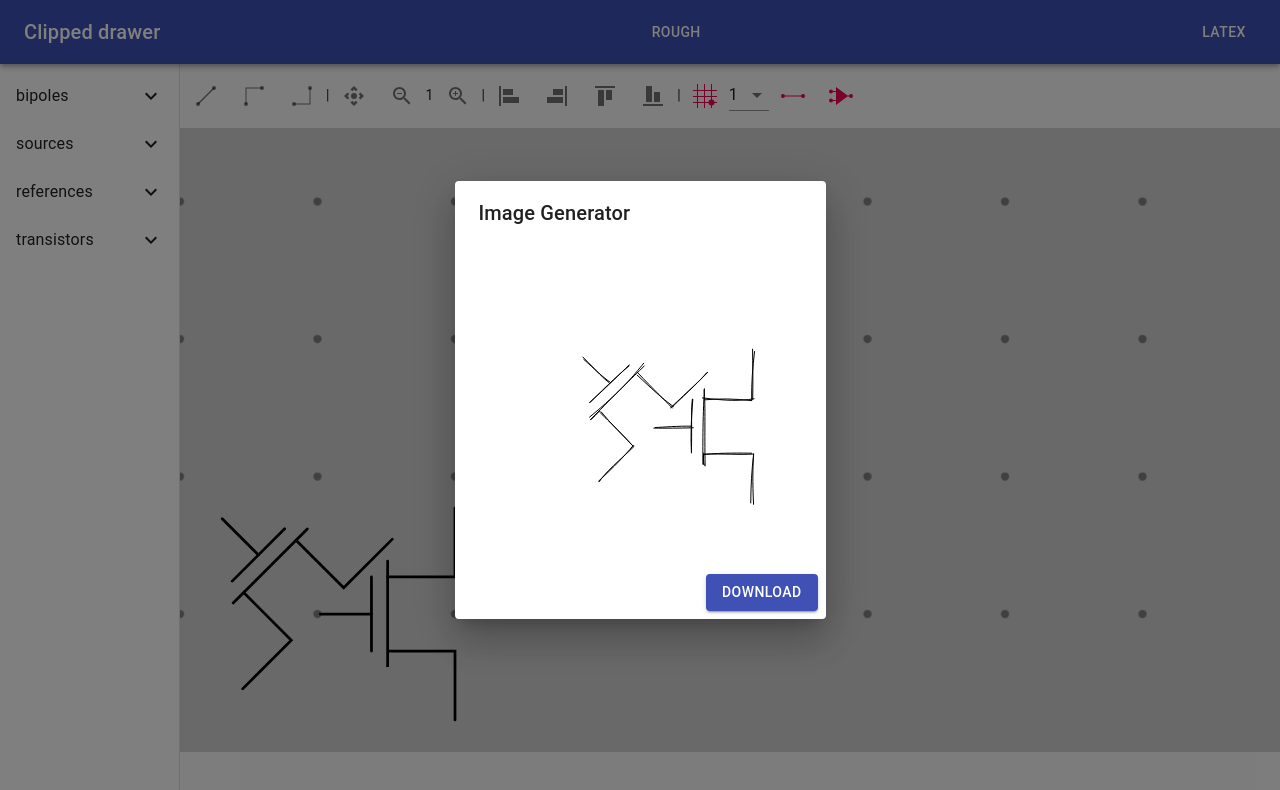
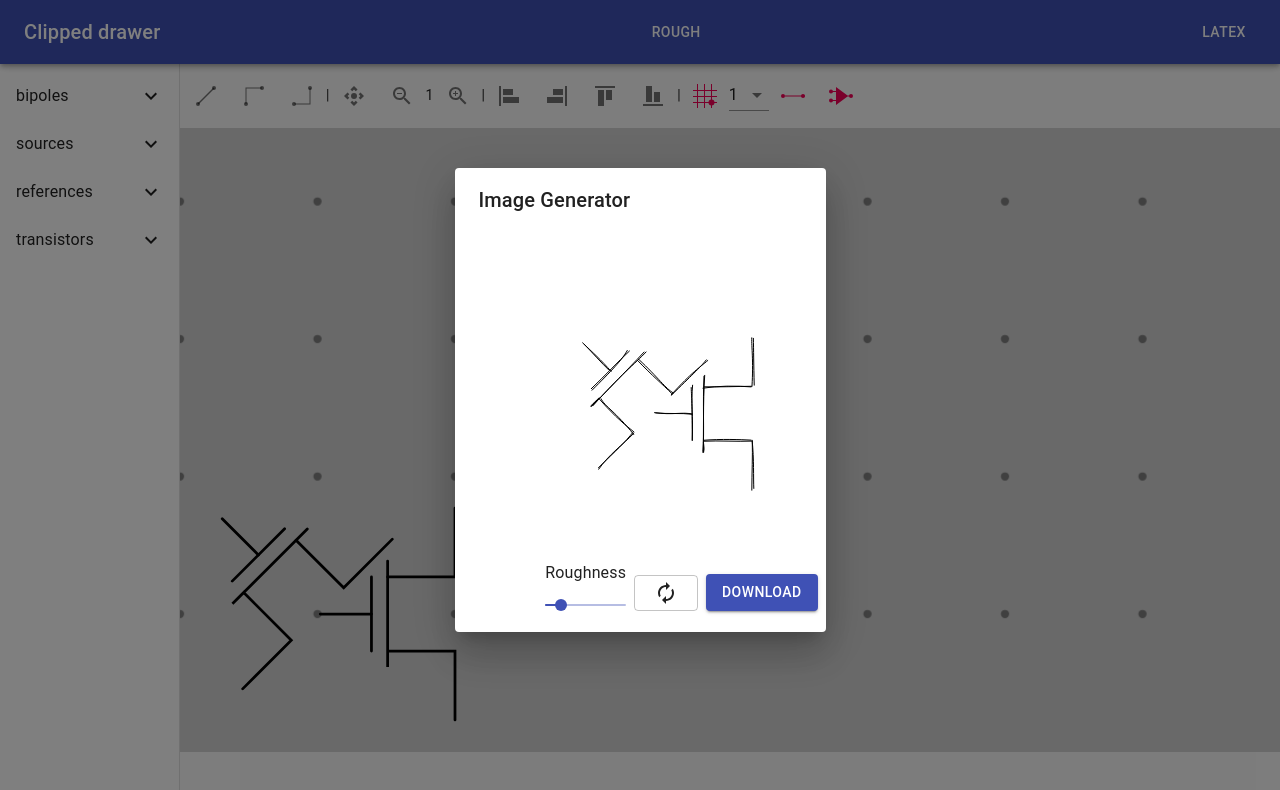
Before and after one commit to alexfauquette/physic-shem, a React (Create React App) app: page / in a window 1280 px wide. Both pictures are taken after a click on the button "ROUGH". Shown: the top 790 px of the page. Built offline with nearby package versions, Linux system fonts and the light colour scheme.

Commit message:
rough drawing can be generatedd with various seed and given roughness

```diff
--- a/src/container/RoughDrawing.js
+++ b/src/container/RoughDrawing.js
@@ -10,6 +10,10 @@ import Button from "@material-ui/core/Button";
 import DialogTitle from "@material-ui/core/DialogTitle";
 import DialogContent from "@material-ui/core/DialogContent";
 import DialogActions from "@material-ui/core/DialogActions";
+import Slider from "@material-ui/core/Slider";
+import Typography from "@material-ui/core/Typography";
+
+import AutorenewIcon from "@material-ui/icons/Autorenew";
 
 const mapStateToProps = (state) => {
   return {
@@ -23,6 +27,9 @@ const RoughDrawing = ({ components, coordinates }) => {
   const canvasRef = useRef();
   const [width, setWidth] = useState(0);
   const [height, setHeight] = useState(0);
+  const [seed, setSeed] = useState(1);
+  const [roughness, setRoughness] = useState(1);
+
   const [canvasURL, setCanvasURL] = useState();
 
   useEffect(() => {
@@ -31,7 +38,9 @@ const RoughDrawing = ({ components, coordinates }) => {
     setHeight(svgBBox.height);
 
     // const rc = rough.canvas(canvasRef.current);
-    const rc = rough.canvas(document.getElementById("rough-canvas"));
+    const rc = rough.canvas(document.getElementById("rough-canvas"), {
+      options: { seed: seed, roughness: roughness, curveFitting: 1 },
+    });
     const ctx = document.getElementById("rough-canvas").getContext("2d");
 
     ctx.font = "0.7cm IndieFlower";
@@ -57,7 +66,7 @@ const RoughDrawing = ({ components, coordinates }) => {
       const element = coordinates.byId[id];
       roughCoordinate(rc, ctx, svgBBox.x - margin, svgBBox.y - margin, element);
     });
-  }, [width, height, components]);
+  }, [width, height, components, seed, roughness]);
 
   useEffect(() => {
     setCanvasURL(
@@ -67,6 +76,7 @@ const RoughDrawing = ({ components, coordinates }) => {
     );
   }, [canvasRef.current]);
 
+  const generateNewDrawing = () => setSeed(seed + 1);
   return (
     <>
       <DialogTitle>Image Generator</DialogTitle>
@@ -79,6 +89,22 @@ const RoughDrawing = ({ components, coordinates }) => {
         />
       </DialogContent>
       <DialogActions>
+        <div>
+          <Typography id="roughness-slider" gutterBottom>
+            Roughness
+          </Typography>
+          <Slider
+            value={roughness}
+            onChange={(event, newValue) => setRoughness(newValue)}
+            aria-labelledby="roughness-slider"
+            min={0}
+            max={5}
+            step={0.1}
+          />
+        </div>
+        <Button onClick={generateNewDrawing} variant="outlined">
+          <AutorenewIcon />
+        </Button>
         <Button
           href={canvasURL}
           download="circuit.png"
```
